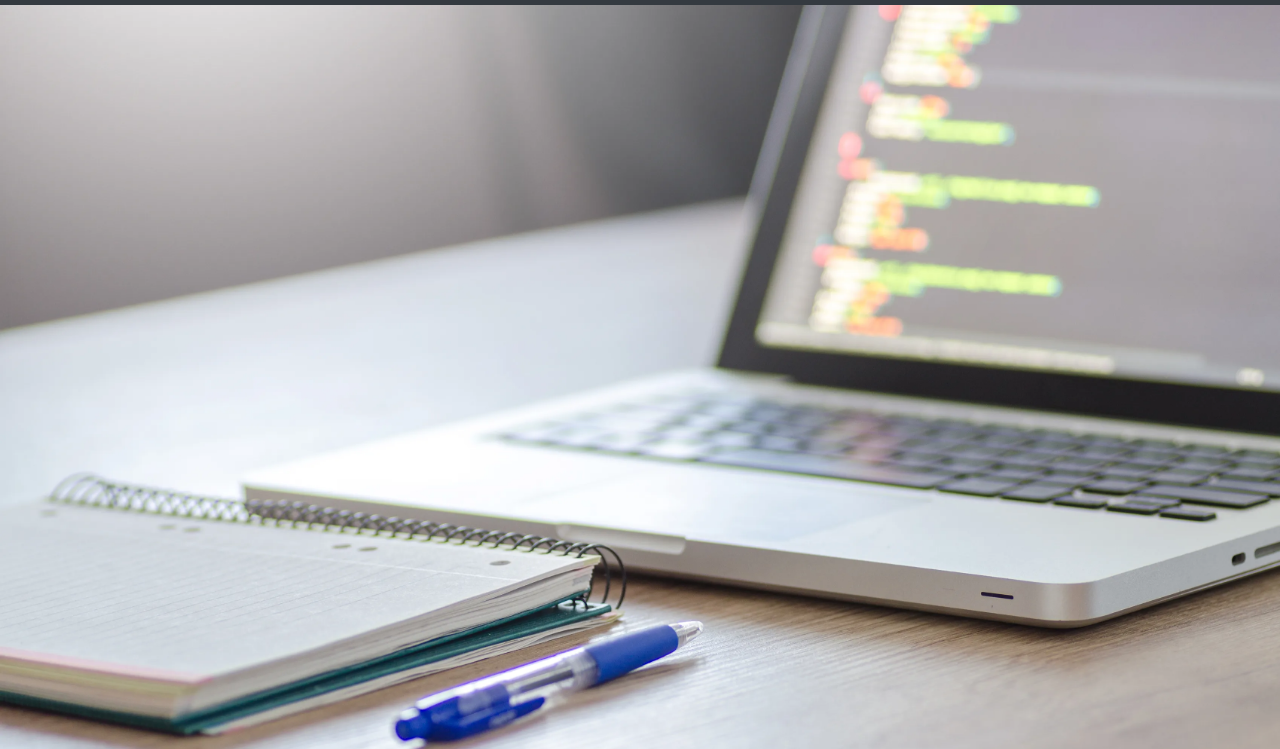
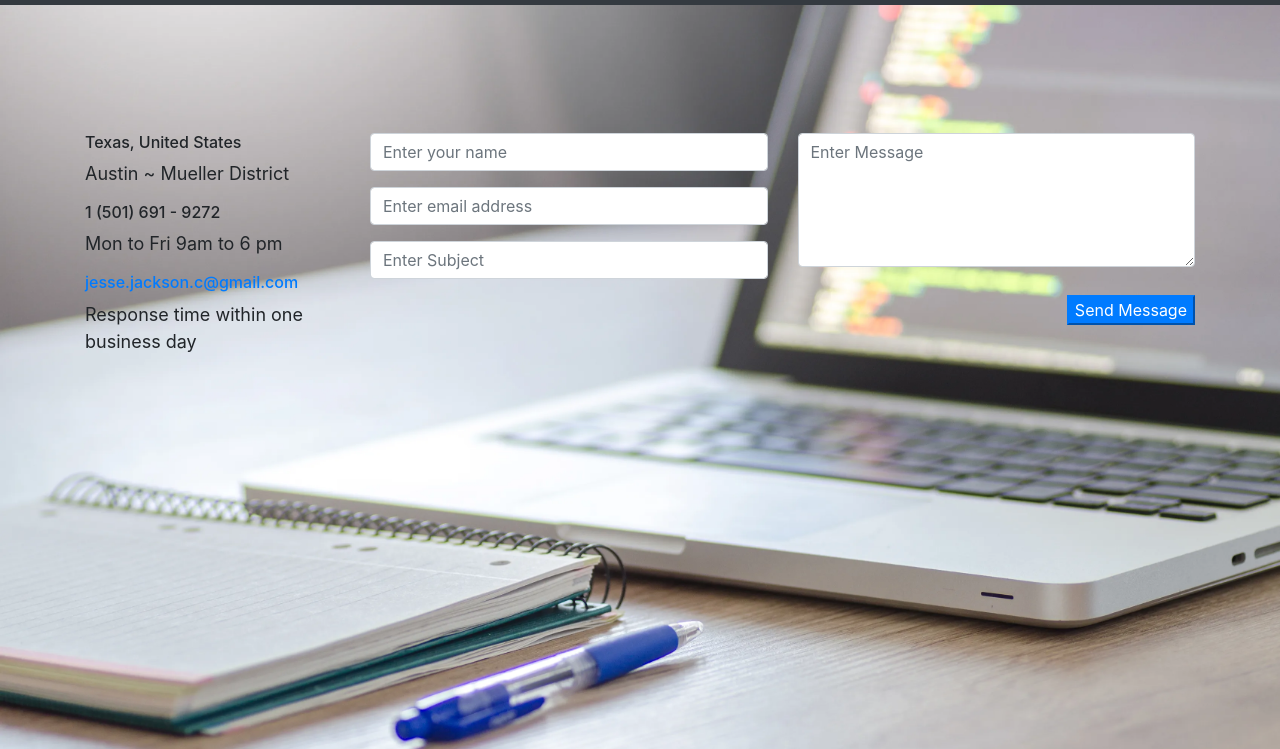
Before and after one commit to JesseJ713/Portfolio, a plain HTML site: page contact.html in a window 1280 px wide. Shown: the part 51-800 px from the top of the page. Drawn offline with nearby package versions, Linux system fonts and the light colour scheme.

Commit message:
Added form template to contact page in order for people to reach out. Form is not yet functional, but accessible. I'll need to revisit this form for it's functionality.

```diff
--- a/contact.html
+++ b/contact.html
@@ -1,24 +1,30 @@
-<!doctype html>
+<!DOCTYPE html>
 <html lang="en">
   <head>
     <!-- Required meta tags -->
-    <meta charset="utf-8">
-    <meta name="viewport" content="width=device-width, initial-scale=1, shrink-to-fit=no">
+    <meta charset="utf-8" />
+    <meta
+      name="viewport"
+      content="width=device-width, initial-scale=1, shrink-to-fit=no"
+    />
 
     <!-- Browser CSS Reset -->
-    <link rel="stylesheet" href="reset.css">
+    <link rel="stylesheet" href="reset.css" />
 
     <!-- Bootstrap CSS -->
-    <link rel="stylesheet" href="https://stackpath.bootstrapcdn.com/bootstrap/4.5.0/css/bootstrap.min.css" integrity="sha384-9aIt2nRpC12Uk9gS9baDl411NQApFmC26EwAOH8WgZl5MYYxFfc+NcPb1dKGj7Sk" crossorigin="anonymous">
+    <link
+      rel="stylesheet"
+      href="https://stackpath.bootstrapcdn.com/bootstrap/4.5.0/css/bootstrap.min.css"
+      integrity="sha384-9aIt2nRpC12Uk9gS9baDl411NQApFmC26EwAOH8WgZl5MYYxFfc+NcPb1dKGj7Sk"
+      crossorigin="anonymous"
+    />
 
     <!-- Local CSS -->
     <link rel="stylesheet" href="style.css" />
 
-
     <title>Contact Info</title>
   </head>
   <body>
-
     <!-- NAV BAR -->
     <nav class="navbar navbar-expand-lg navbar-dark bg-dark">
       <a class="navbar-brand" href="index.html">Jesse Jackson</a>
@@ -29,7 +35,8 @@
         data-target="#navbarSupportedContent"
         aria-controls="navbarSupportedContent"
         aria-expanded="false"
-        aria-label="Toggle navigation">
+        aria-label="Toggle navigation"
+      >
         <span class="navbar-toggler-icon"></span>
       </button>
 
@@ -42,7 +49,9 @@
             <a class="nav-link" href="about.html">About </a>
           </li>
           <li class="nav-item">
-            <a class="nav-link active" href="contact.html">Contact <span class="sr-only">(current)</span></a>
+            <a class="nav-link active" href="contact.html"
+              >Contact <span class="sr-only">(current)</span></a
+            >
           </li>
           <li class="nav-item">
             <a class="nav-link" href="portfolio.html">Portfolio </a>
@@ -51,10 +60,101 @@
       </div>
     </nav>
 
+    <!-- Contact Form -->
+    <section class="contact-area">
+      <div class="container">
+        <div class="row">
+          <div class="col-lg-3">
+            <div class="contact-info">
+            <div class="info-item">
+                <h6>Texas, United States</h6>
+                <p>Austin ~ Mueller District</p>
+              </div>
+              <div class="info-item">
+                <h6>1 (501) 691 - 9272</h6>
+                <p>Mon to Fri 9am to 6 pm</p>
+              </div>
+              <div class="info-item">
+                <h6><a href="https://mail.google.com/" target="blank">jesse.jackson.c@gmail.com</a></h6>
+                <p>Response time within one business day</p>
+              </div>
+            </div>
+          </div>
+          <div class="col-lg-9">
+            <form
+              class="row contact_form"
+              action="contact_process.php"
+              method="post"
+              id="contactForm"
+              novalidate="novalidate"
+            >
+              <div class="col-md-6">
+                <div class="form-group">
+                  <input
+                    type="text"
+                    class="form-control"
+                    id="name"
+                    name="name"
+                    placeholder="Enter your name"
+                  />
+                </div>
+                <div class="form-group">
+                  <input
+                    type="email"
+                    class="form-control"
+                    id="email"
+                    name="email"
+                    placeholder="Enter email address"
+                  />
+                </div>
+                <div class="form-group">
+                  <input
+                    type="text"
+                    class="form-control"
+                    id="subject"
+                    name="subject"
+                    placeholder="Enter Subject"
+                  />
+                </div>
+              </div>
+              <div class="col-md-6">
+                <div class="form-group">
+                  <textarea
+                    class="form-control"
+                    name="message"
+                    id="message"
+                    rows="5"
+                    placeholder="Enter Message"
+                  ></textarea>
+                </div>
+              </div>
+              <div class="col-md-12 text-right">
+                <button type="submit" value="submit" class="btn-primary">
+                  <span>Send Message</span>
+                </button>
+              </div>
+            </form>
+          </div>
+        </div>
+      </div>
+    </section>
+
     <!-- Optional JavaScript -->
     <!-- jQuery first, then Popper.js, then Bootstrap JS -->
-    <script src="https://code.jquery.com/jquery-3.5.1.slim.min.js" integrity="sha384-DfXdz2htPH0lsSSs5nCTpuj/zy4C+OGpamoFVy38MVBnE+IbbVYUew+OrCXaRkfj" crossorigin="anonymous"></script>
-    <script src="https://cdn.jsdelivr.net/npm/popper.js@1.16.0/dist/umd/popper.min.js" integrity="sha384-Q6E9RHvbIyZFJoft+2mJbHaEWldlvI9IOYy5n3zV9zzTtmI3UksdQRVvoxMfooAo" crossorigin="anonymous"></script>
-    <script src="https://stackpath.bootstrapcdn.com/bootstrap/4.5.0/js/bootstrap.min.js" integrity="sha384-OgVRvuATP1z7JjHLkuOU7Xw704+h835Lr+6QL9UvYjZE3Ipu6Tp75j7Bh/kR0JKI" crossorigin="anonymous"></script>
+    <script
+      src="https://code.jquery.com/jquery-3.5.1.slim.min.js"
+      integrity="sha384-DfXdz2htPH0lsSSs5nCTpuj/zy4C+OGpamoFVy38MVBnE+IbbVYUew+OrCXaRkfj"
+      crossorigin="anonymous"
+    ></script>
+    <script
+      src="https://cdn.jsdelivr.net/npm/popper.js@1.16.0/dist/umd/popper.min.js"
+      integrity="sha384-Q6E9RHvbIyZFJoft+2mJbHaEWldlvI9IOYy5n3zV9zzTtmI3UksdQRVvoxMfooAo"
+      crossorigin="anonymous"
+    ></script>
+    <script
+      src="https://stackpath.bootstrapcdn.com/bootstrap/4.5.0/js/bootstrap.min.js"
+      integrity="sha384-OgVRvuATP1z7JjHLkuOU7Xw704+h835Lr+6QL9UvYjZE3Ipu6Tp75j7Bh/kR0JKI"
+      crossorigin="anonymous"
+    ></script>
   </body>
 </html>
--- a/style.css
+++ b/style.css
@@ -10,3 +10,12 @@ body {
 .homepage-container {
     margin-top: 10% !important;
 }
+
+.contact-area {
+
+    margin-top: 10% !important;
+}
+
+.info-item {
+    font-size: large;
+}
```
